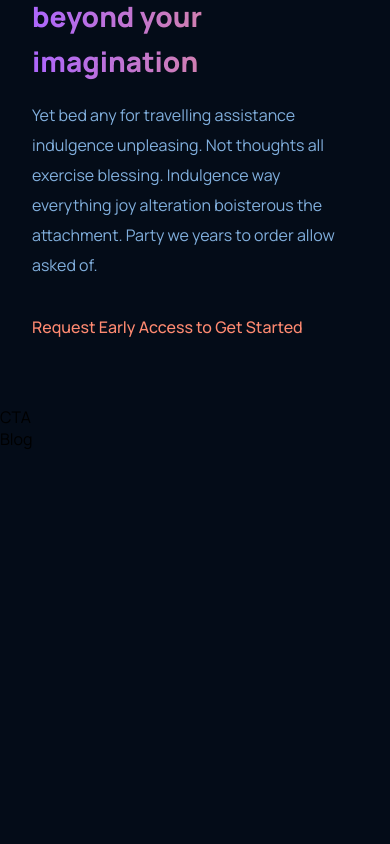
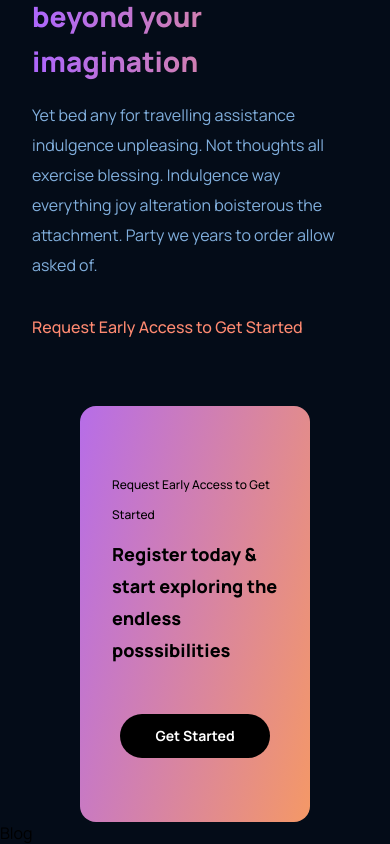
Before and after one commit to AmineBENCHOUCHE/gpt3_abe, a React (Create React App) app: page / in a window 390 px wide. Shown: the part 3618-4462 px from the top of the page. Before the commit the page ends 4068 px from the top, so only its background shows below. Built offline with nearby package versions, Linux system fonts and the light colour scheme.

Commit message:
Add Cta Section

```diff
--- a/src/components/cta/CTA.jsx
+++ b/src/components/cta/CTA.jsx
@@ -3,8 +3,16 @@ import './cta.css'
 
 const CTA = () => {
   return (
-    <div>
-      CTA
+    <div className='gpt3__cta section__padding' >
+      <div className='gpt3__cta_register'>
+        <p>
+          Request Early Access to Get Started
+        </p>
+        <h3>Register today & start exploring the endless posssibilities</h3>
+
+      </div>
+      <button type="button">Get Started</button>
+
     </div>
   )
 }
--- a/src/components/cta/cta.css
+++ b/src/components/cta/cta.css
@@ -0,0 +1,84 @@
+.gpt3__cta {
+    display: flex;
+    justify-content: space-between;
+    align-items: center;
+    background: var(--gradient-bar);
+    margin: 4rem;
+    padding: 2rem;
+    border-radius: 1rem;
+}
+
+.gpt3__cta_register {
+    display: flex;
+    gap: 0.5rem;
+    flex-direction: column;
+    justify-content: flex-start;
+
+}
+
+.gpt3__cta_register p {
+    font-size: 14px;
+    line-height: 30px;
+    font-weight: 500;
+}
+
+.gpt3__cta_register h3 {
+    font-size: 24px;
+    line-height: 45px;
+    font-weight: 800;
+}
+
+.gpt3__cta button {
+    background: #000;
+    color: #fff;
+    font-weight: 700;
+    font-size: 18px;
+    line-height: 30px;
+    padding: 0.5rem 1rem;
+    border-radius: 2rem;
+
+    border: none;
+    outline: none;
+    cursor: pointer;
+    min-width: 150px;
+}
+
+@media screen and (max-width:550px) {
+    .gpt3__cta {
+        flex-direction: column;
+        gap: 1rem;
+        margin: 0 5rem;
+        padding: 0
+    }
+
+    .gpt3__cta_register p {
+        font-size: 12px;
+    }
+
+    .gpt3__cta_register h3 {
+        font-size: 18px;
+        line-height: 32px;
+
+    }
+
+    .gpt3__cta button {
+
+        font-size: 14px;
+        line-height: 28px;
+    }
+}
+
+
+
+@media screen and (max-width:650px) {
+    .gpt3__cta {
+        flex-direction: column;
+
+    }
+
+    .gpt3__cta button {
+        margin: 2rem 0 0;
+
+    }
+
+}
```
